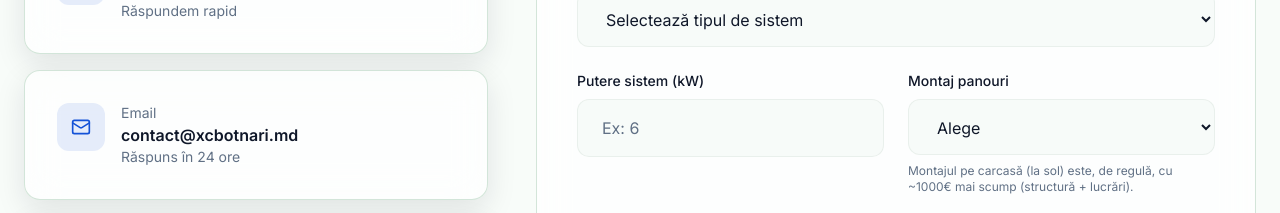
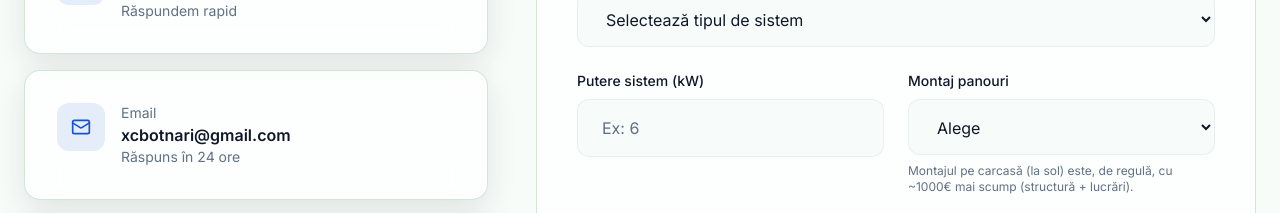
Before and after one commit to vasile-hincu/solar-pinnacle1, a React (Vite) app: page /contact in a window 1280 px wide. Shown: the part 1120-1333 px from the top of the page. Built offline with nearby package versions, Linux system fonts and the light colour scheme; no server answers.

Commit message:
Update contact email and mailto link

```diff
--- a/src/pages/Contact.tsx
+++ b/src/pages/Contact.tsx
@@ -133,8 +133,8 @@ const Contact = () => {
     {
       icon: Mail,
       label: t("contactPage.contactInfo.email.label"),
-      value: "contact@xcbotnari.md",
-      href: "mailto:contact@xcbotnari.md",
+      value: "xcbotnari@gmail.com",
+      href: "mailto:xcbotnari@gmail.com",
       description: t("contactPage.contactInfo.email.description"),
     },
     {
```
